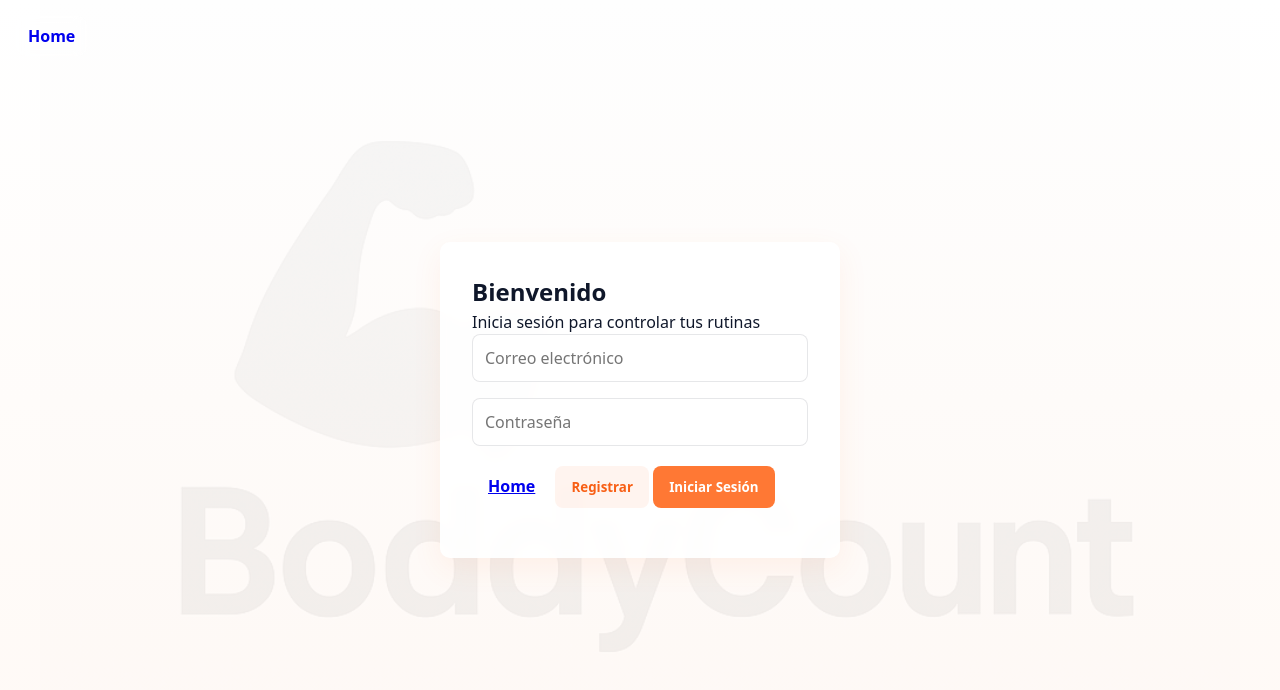
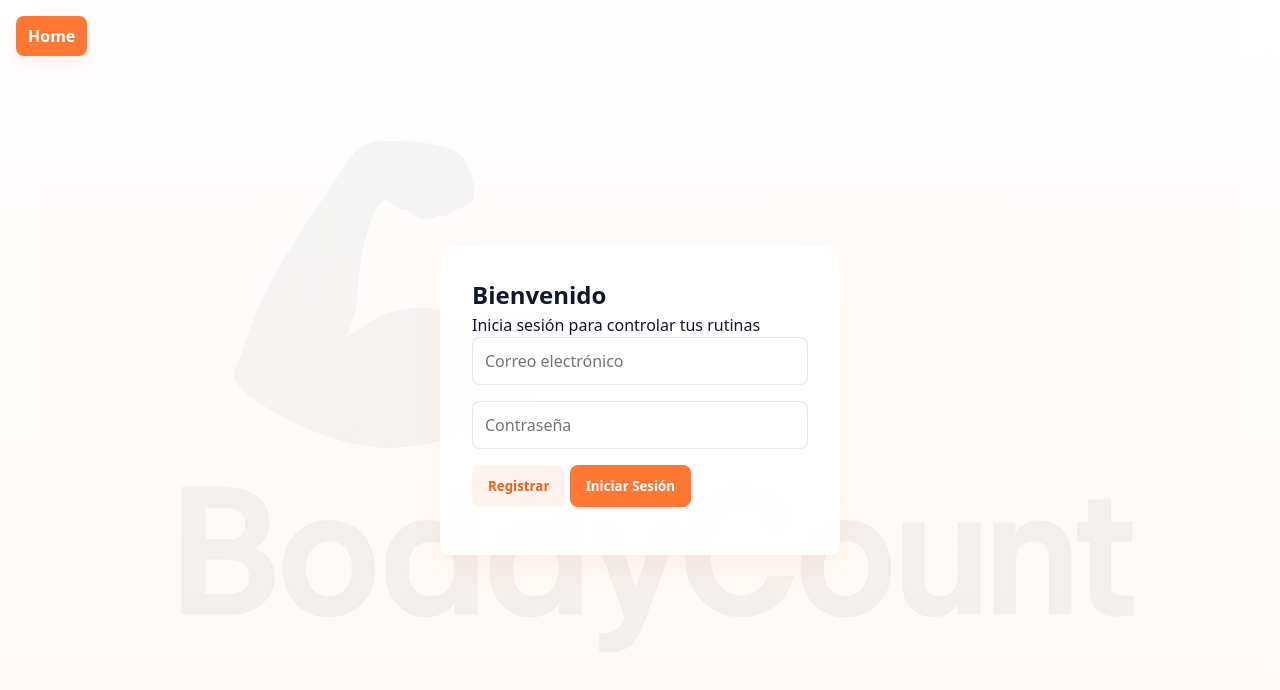
Before and after one commit to juangomez2003/boddycountproyecto, a plain HTML site: page index.html in a window 1280 px wide. Drawn offline with Linux system fonts and the light colour scheme.

Commit message:
boton de regreso a landing

```diff
--- a/css/style.css
+++ b/css/style.css
@@ -340,13 +340,31 @@ input:focus {
   top: 16px;
   left: 16px;
   z-index: 120;
-  padding: 0.5rem 0.75rem; /* se mantiene coherente con .btn */
+  padding: 0.5rem 0.75rem;
   border-radius: 8px;
   text-decoration: none;
   display: inline-flex;
   align-items: center;
   justify-content: center;
   backdrop-filter: blur(6px);
+
+  /* Estilo específico: fondo naranja y texto blanco */
+  background: var(--primary);
+  color: #ffffff;
+  border: none;
+  box-shadow: 0 6px 16px rgba(255,120,52,0.12);
+}
+
+/* Hover / focus */
+.top-left:hover {
+  background: var(--primary-dark);
+  transform: translateY(-2px);
+  box-shadow: 0 10px 24px rgba(248,95,21,0.12);
+}
+
+.top-left:focus {
+  outline: 3px solid rgba(255,120,52,0.18);
+  outline-offset: 2px;
 }
 
 /* Ajuste para pantallas pequeñas */
--- a/index.html
+++ b/index.html
@@ -21,7 +21,6 @@
             <input type="password" id="password" placeholder="Contraseña">
 
             <div class="buttons">
-                <a href="home.html" class="btn outline" title="Ir a Home">Home</a>
                 <button id="registerBtn" class="btn secondary">Registrar</button>
                 <button id="loginBtn" class="btn primary">Iniciar Sesión</button>
             </div>
```
